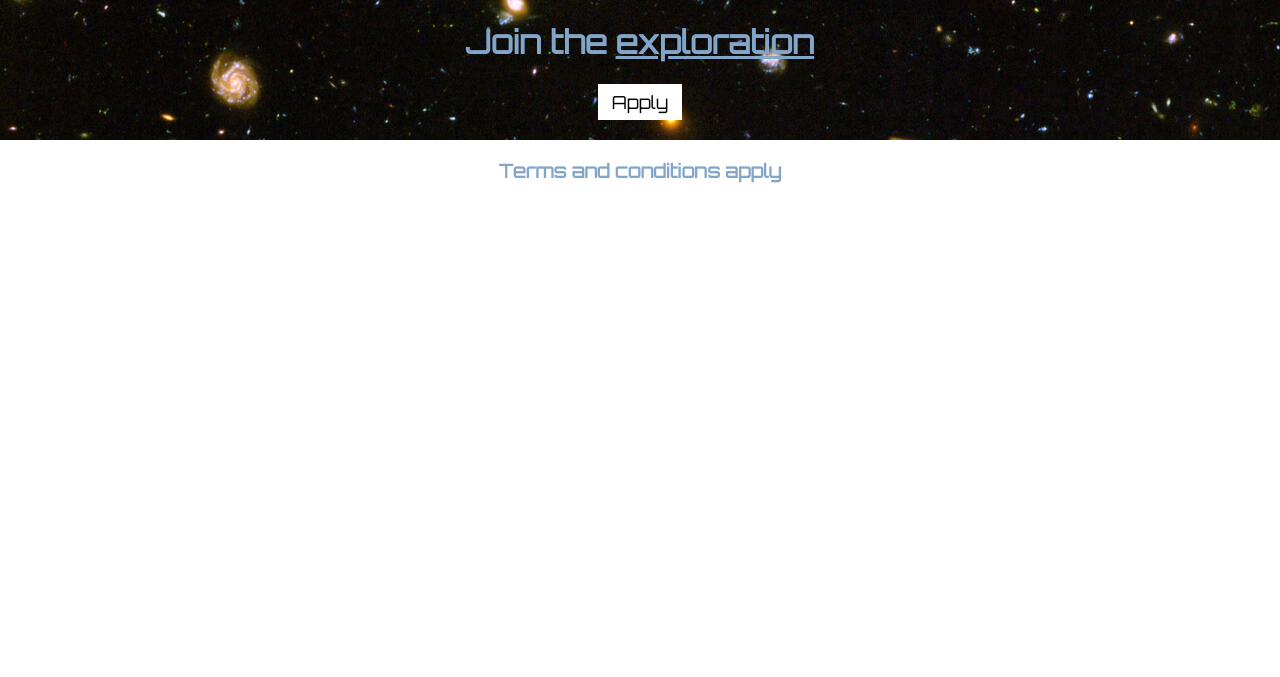
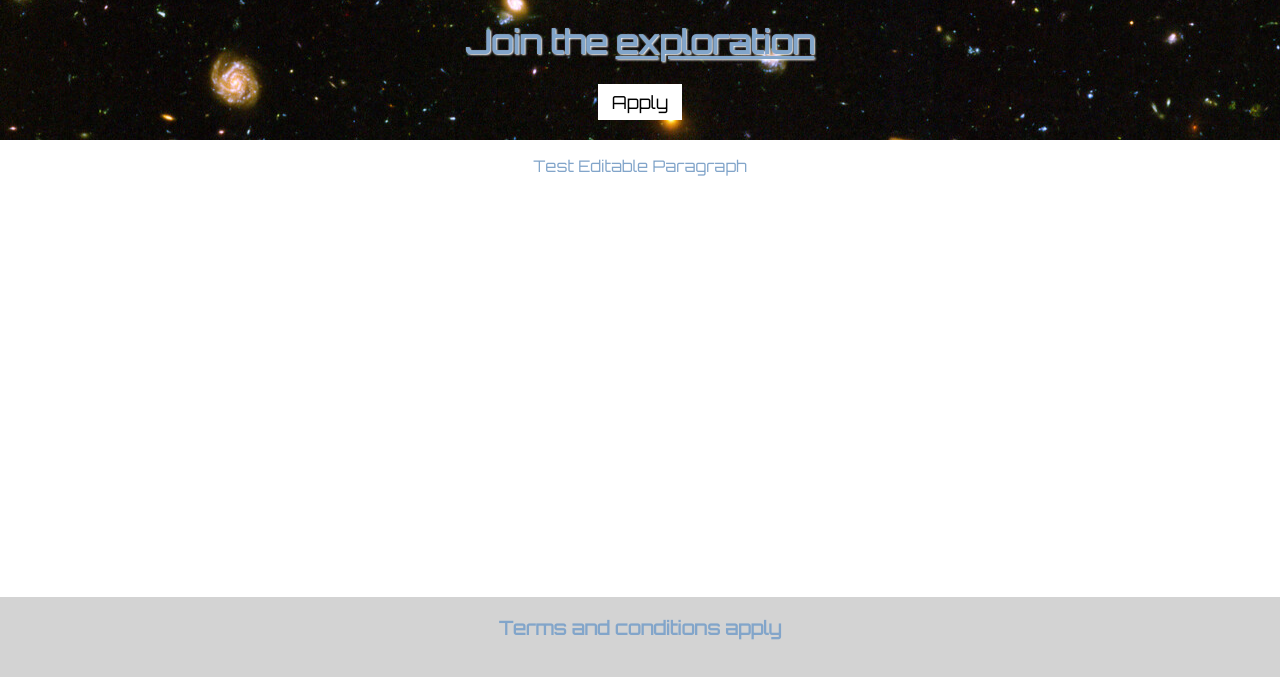
Before and after one commit to AmyNeate/Full-Stack-Development, a plain HTML site: page 2. HTML and CSS (part 2) - Space Exploration Site/index.html in a window 1280 px wide. Shown: the part 123-800 px from the top of the page. Drawn offline with Linux system fonts and the light colour scheme.

Commit message:
Updated readme to include information about p2. Updated p2 CSS and HTML to include, footer and main body.

```diff
--- a/2. HTML and CSS (part 2) - Space Exploration Site/index.html
+++ b/2. HTML and CSS (part 2) - Space Exploration Site/index.html
@@ -15,6 +15,11 @@
             <h1>Join the <span class="underline">exploration</span></h1>
             <button class="btn-apply">Apply</button>
         </div>
-        <h3>Terms and conditions apply</h3>
+        <div id="main">
+            <p contenteditable="true">Test Editable Paragraph</p>
+        </div>
+        <div id="footer">
+            <h3>Terms and conditions apply</h3>
+        </div>
     </body>
 </html>
--- a/2. HTML and CSS (part 2) - Space Exploration Site/src/css/style.css
+++ b/2. HTML and CSS (part 2) - Space Exploration Site/src/css/style.css
@@ -1,6 +1,9 @@
 
 
 body {
+    display: flex;
+    flex-direction: column;
+    min-height: 100vh;
     color: #82a5ca;
     margin: 0px;
     background-size: auto;
@@ -9,8 +12,13 @@ body {
 }
 
 #hero {
+    min-height: 20vh;
     background-image: url("../../images/background-main.jpg");
     padding: 20px;
+}
+
+#hero h1 {
+    text-shadow: 1px 1px 2px white;
 }
 
 #main-logo {
@@ -26,6 +34,15 @@ body {
     font-family: inherit;
 }
 
+#main {
+    flex: 1;
+}
+
+#footer {
+    min-height: 10vh;
+    background-color: lightgray;
+}
+
 .underline {
     text-decoration: underline 3px;
 }
```
Also changed, not shown: 1 other file.
